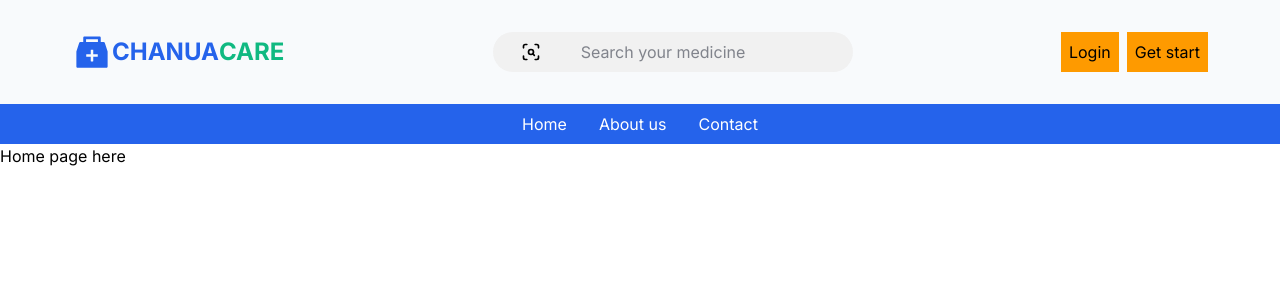
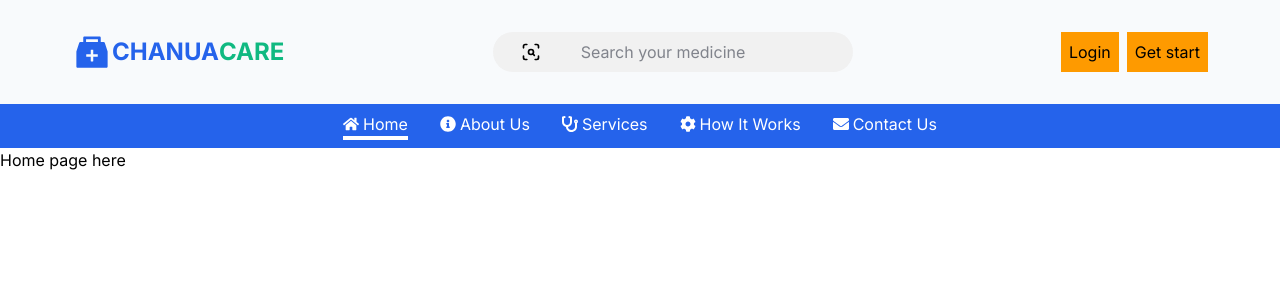
Before and after one commit to jamal-uddin-asif/Chanua-Care-Client, a React (Vite) app: page / in a window 1280 px wide. Shown: the top 300 px of the page. Built offline with nearby package versions, Linux system fonts and the light colour scheme.

Commit message:
Navber and active route added

```diff
--- a/src/App.jsx
+++ b/src/App.jsx
@@ -1,15 +1,9 @@
-import { useState } from 'react'
-import reactLogo from './assets/react.svg'
-import viteLogo from './assets/vite.svg'
-import heroImg from './assets/hero.png'
 import './App.css'
-import Header from './Components/shared/Header'
 
 function App() {
 
   return (
     <>
-    <Header/>
     </>
   )
 }
--- a/src/Components/shared/Header.jsx
+++ b/src/Components/shared/Header.jsx
@@ -2,17 +2,47 @@ import React from "react";
 import Container from "./Container";
 import { AiFillMedicineBox } from "react-icons/ai";
 import { LuScanSearch } from "react-icons/lu";
-import { Link } from "react-router";
+import { NavLink } from "react-router";
+import NavberLink from "./NavberLink";
+import {
+  FaHome,
+  FaInfoCircle,
+  FaStethoscope,
+  FaCog,
+  FaEnvelope,
+} from "react-icons/fa";
+
+const linksItems = [
+  {
+    route: "/",
+    name: "Home",
+    icon: <FaHome />,
+  },
+  {
+    route: "/about-us",
+    name: "About Us",
+    icon: <FaInfoCircle />,
+  },
+  {
+    route: "/services",
+    name: "Services",
+    icon: <FaStethoscope />,
+  },
+  {
+    route: "/how-it-works",
+    name: "How It Works",
+    icon: <FaCog />,
+  },
+  {
+    route: "/contact",
+    name: "Contact Us",
+    icon: <FaEnvelope />,
+  },
+];
 
 const Header = () => {
 
-  const links = (
-    <>
-      <li><Link to={'/'}>Home</Link></li>
-      <li><Link to={'/about-us'}>About us</Link></li>
-      <li>Contact</li>
-    </>
-  );
+  const links = linksItems.map((link) => <NavberLink key={link.name} link={link} />);
 
   return (
     <>
@@ -50,9 +80,7 @@ const Header = () => {
       <nav className="bg-primary">
         <Container>
           <ul className="flex justify-center gap-8 py-2 text-surface">
-            {
-              links
-            }
+            {links}
           </ul>
         </Container>
       </nav>
--- /dev/null
+++ b/src/Components/shared/NavberLink.jsx
@@ -0,0 +1,22 @@
+import React from "react";
+import { NavLink } from "react-router";
+
+const NavberLink = ({ link }) => {
+  return (
+    <div className="relative group">
+      <NavLink to={link.route}>
+        {({ isActive }) => (
+          <>
+            <div className="flex justify-center items-center gap-1"><span>{link.icon}</span>{link.name}</div>
+
+            <div
+              className={`${isActive ? "bg-surface p-0.5 w-full" : "py-0.5 bg- w-0 bg-surface group-hover:p-0.5 group-hover:w-full ease-in-out duration-400"}  `}
+            ></div>
+          </>
+        )}
+      </NavLink>
+    </div>
+  );
+};
+
+export default NavberLink;
```
